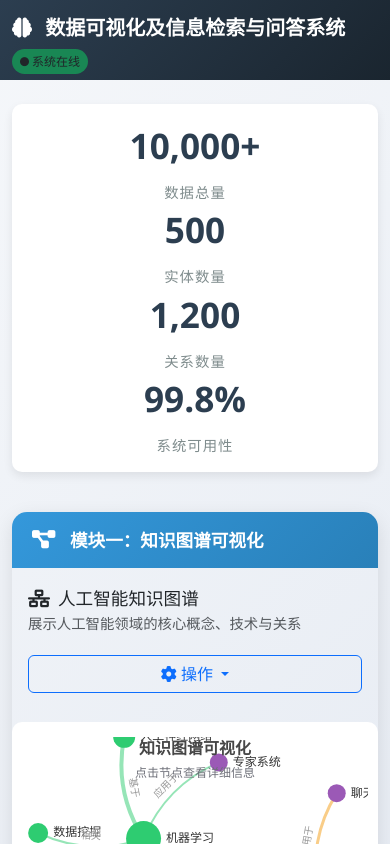
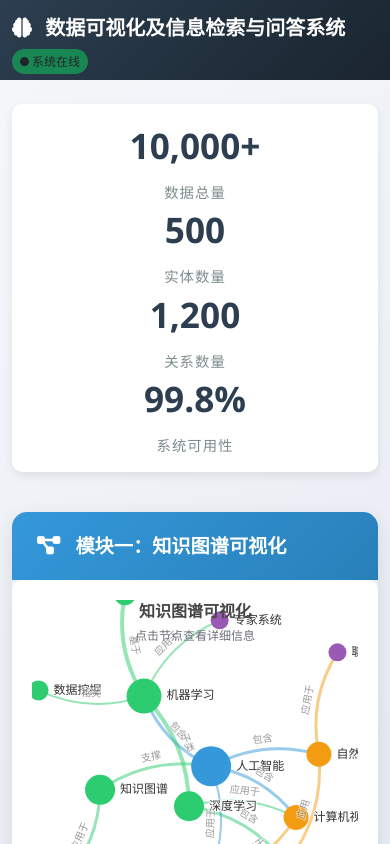
Before and after one commit to s18538218915-debug/s18538218915-debug.github.io, a plain HTML site: page index.html in a window 390 px wide. Shown: the top 844 px of the page. Drawn offline with nearby package versions, Linux system fonts and the light colour scheme.

Commit message:
Update index.html

```diff
--- a/index.html
+++ b/index.html
@@ -331,49 +331,7 @@
         ::-webkit-scrollbar-thumb:hover {
             background: #555;
         }
-/* 手机端卡片标题调整 */
-@media (max-width: 768px) {
-    .module-card .card-header {
-        padding: 15px 20px;
-        font-size: 1.1rem;
-    }
-
-    /* 图表容器在手机端增加一些内边距 */
-    #graph-container {
-        padding: 15px 10px;
-    }
-
-    /* 标题区域调整 */
-    #visualization-module .card-body h5 {
-        font-size: 1.1rem;
-    }
-
-    #visualization-module .card-body .text-muted {
-        font-size: 0.9rem;
-    }
-}
-
-/* 超小屏幕进一步优化 */
-@media (max-width: 576px) {
-    .d-flex.justify-content-between.align-items-center.mb-4.px-3.pt-3 {
-        flex-direction: column;
-        align-items: flex-start !important;
-    }
-
-    .flex-shrink-0.mt-1 {
-        margin-top: 15px !important;
-        width: 100%;
-    }
-
-    .btn-group, .dropdown {
-        width: 100%;
-    }
-
-    .btn-group .btn, .dropdown .btn {
-        width: 100%;
-        margin: 5px 0;
-    }
-}
+
     </style>
 </head>
 <body>
@@ -411,54 +369,6 @@
                     模块一：知识图谱可视化
                 </div>
                 <div class="card-body">
-                    <!-- 控制按钮组和标题区域 -->
-                    <div class="d-flex justify-content-between align-items-center mb-4 px-3 pt-3">
-    <div class="flex-grow-1 me-4 mt-1">
-        <h5 class="mb-1"><i class="fas fa-network-wired me-2"></i>人工智能知识图谱</h5>
-        <p class="text-muted mb-0">展示人工智能领域的核心概念、技术与关系</p>
-    </div>
-    <div class="flex-shrink-0 mt-1">
-        <!-- 桌面端显示完整按钮组 -->
-        <div class="btn-group d-none d-md-flex">
-            <button class="btn btn-outline-primary mx-1" onclick="refreshGraph()">
-                <i class="fas fa-redo me-2"></i>刷新图谱
-            </button>
-            <button class="btn btn-outline-success mx-1" onclick="exportGraph()">
-                <i class="fas fa-download me-2"></i>导出图片
-            </button>
-            <button class="btn btn-outline-info mx-1" onclick="toggleGraphView()">
-                <i class="fas fa-eye me-2"></i>切换视图
-            </button>
-        </div>
-
-        <!-- 手机端显示下拉菜单 -->
-        <div class="d-md-none">
-            <div class="dropdown">
-                <button class="btn btn-outline-primary dropdown-toggle" type="button"
-                        data-bs-toggle="dropdown" aria-expanded="false">
-                    <i class="fas fa-cog"></i> 操作
-                </button>
-                <ul class="dropdown-menu">
-                    <li>
-                        <a class="dropdown-item" href="javascript:void(0)" onclick="refreshGraph()">
-                            <i class="fas fa-redo me-2"></i>刷新图谱
-                        </a>
-                    </li>
-                    <li>
-                        <a class="dropdown-item" href="javascript:void(0)" onclick="exportGraph()">
-                            <i class="fas fa-download me-2"></i>导出图片
-                        </a>
-                    </li>
-                    <li>
-                        <a class="dropdown-item" href="javascript:void(0)" onclick="toggleGraphView()">
-                            <i class="fas fa-eye me-2"></i>切换视图
-                        </a>
-                    </li>
-                </ul>
-            </div>
-        </div>
-    </div>
-</div>
 
                     <!-- 图谱容器 -->
                     <div id="graph-container"></div>
```
